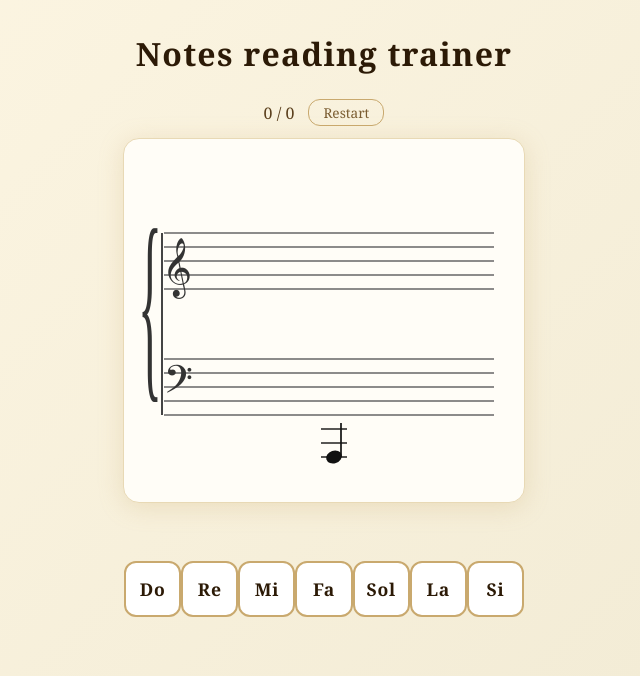
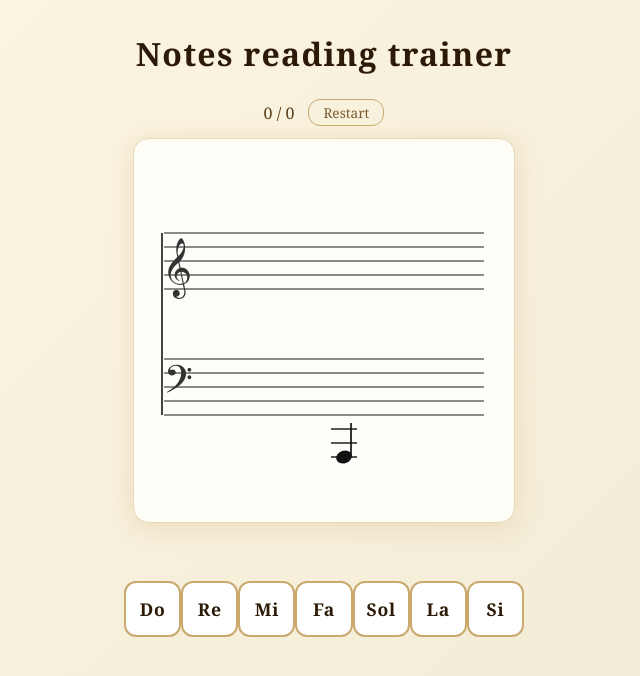
Before and after one commit to franCbisc/notes-trainer, a React (Vite) app: page / in a window 1280 px wide. Shown: the top 676 px of the page, without its empty margins (316-956 px from the left). Built offline with nearby package versions, Linux system fonts and the light colour scheme; a web font is replaced by a local one.

Commit message:
removed Brace, minor style fixes

```diff
--- a/src/features/noteReader/components/BassClef.tsx
+++ b/src/features/noteReader/components/BassClef.tsx
@@ -4,7 +4,7 @@
 
 import React, { FC } from "react";
 import { BassClefProps } from "../types";
-import { LEFT_PADDING, COLORS } from "../constants";
+import { STAFF_PADDING, COLORS } from "../constants";
 
 export const BassClef: FC<BassClefProps> = ({ cy }) => {
     const textY = cy;
@@ -12,7 +12,7 @@ export const BassClef: FC<BassClefProps> = ({ cy }) => {
 
     return (
         <text
-            x={LEFT_PADDING + 15}
+            x={STAFF_PADDING + 15}
             y={textY}
             fontSize="35"
             fontFamily="'Noto Music', serif"
--- a/src/features/noteReader/components/Brace.tsx
+++ /dev/null
@@ -1,37 +0,0 @@
-/**
- * Brace component - renders the left curly brace connecting treble and bass staves
- */
-
-import React, { FC } from "react";
-import { BraceProps } from "../types";
-import { COLORS } from "../constants";
-
-export const Brace: FC<BraceProps> = ({ topY, botY }) => {
-    const height = botY - topY;
-    const x = 4; // padding from the left edge
-
-    const BASE_SIZE = 50; // round reference size
-    // scale in y dimension so the glyph's em-box matches our required height
-    const scaleY = height / BASE_SIZE * 1.15;
-
-    // We align the brace at the **top** of the staff; using a hanging baseline
-    // ensures the glyph's top sits exactly at the group origin. The vertical
-    // transform stretches it downward to reach botY.
-    return (
-        <g transform={`translate(${x},${topY}) scale(1,${scaleY})`}>            <text
-                x={0}
-                y={-2}
-                fontSize={BASE_SIZE}
-                fontFamily="serif"
-                fill={COLORS.stroke.brace}
-                textAnchor="start"
-                dominantBaseline="hanging"
-                style={{ userSelect: "none", pointerEvents: "none" }}
-            >
-                {'{'}
-            </text>
-        </g>
-    );
-};
-
-Brace.displayName = "Brace";
--- a/src/features/noteReader/components/GrandStaff.tsx
+++ b/src/features/noteReader/components/GrandStaff.tsx
@@ -1,16 +1,14 @@
 /**
  * GrandStaff component - assembles treble and bass staves with clefs and note
- * This is a pure presentation component that doesn't contain any quiz logic
  */
 
 import React, { FC } from "react";
 import { GrandStaffProps } from "../types";
 import { StaffLines } from "./StaffLines";
 import { NoteHead } from "./NoteHead";
-import { Brace } from "./Brace";
 import { TrebleClef } from "./TrebleClef";
 import { BassClef } from "./BassClef";
-import { SVG_WIDTH, STAFF_HEIGHT, TREBLE_CY, BASS_CY, HALF_SPACING, LEFT_PADDING } from "../constants";
+import { SVG_WIDTH, STAFF_HEIGHT, STAFF_PADDING, TREBLE_CY, BASS_CY, HALF_SPACING } from "../constants";
 
 export const GrandStaff: FC<GrandStaffProps> = ({ current, answered, correct }) => {
     const topY = TREBLE_CY - 4 * HALF_SPACING;
@@ -22,11 +20,9 @@ export const GrandStaff: FC<GrandStaffProps> = ({ current, answered, correct })
             height={STAFF_HEIGHT}
             viewBox={`0 0 ${SVG_WIDTH} ${STAFF_HEIGHT}`}
         >
-            {/* Brace connecting the two staves */}
-            <Brace topY={topY} botY={botY} />
 
             {/* Left vertical line connecting both staves */}
-            <line x1={LEFT_PADDING - 2} x2={LEFT_PADDING - 2} y1={topY} y2={botY} stroke="#444" strokeWidth="2" />
+            <line x1={STAFF_PADDING - 2} x2={STAFF_PADDING - 2} y1={topY} y2={botY} stroke="#444" strokeWidth="2" />
 
             {/* Staff lines for both clefs */}
             <StaffLines cy={TREBLE_CY} />
--- a/src/features/noteReader/components/StaffLines.tsx
+++ b/src/features/noteReader/components/StaffLines.tsx
@@ -4,7 +4,7 @@
 
 import React, { FC } from "react";
 import { StaffLinesProps } from "../types";
-import { HALF_SPACING, LEFT_PADDING, SVG_WIDTH, COLORS } from "../constants";
+import { HALF_SPACING, STAFF_PADDING, SVG_WIDTH, COLORS } from "../constants";
 
 export const StaffLines: FC<StaffLinesProps> = ({ cy }) => {
     return (
@@ -14,8 +14,8 @@ export const StaffLines: FC<StaffLinesProps> = ({ cy }) => {
                 return (
                     <line
                         key={`staff-line-${step}`}
-                        x1={LEFT_PADDING}
-                        x2={SVG_WIDTH - 20}
+                        x1={STAFF_PADDING}
+                        x2={SVG_WIDTH - STAFF_PADDING}
                         y1={y}
                         y2={y}
                         stroke={COLORS.stroke.staff}
--- a/src/features/noteReader/components/TrebleClef.tsx
+++ b/src/features/noteReader/components/TrebleClef.tsx
@@ -4,7 +4,7 @@
 
 import React, { FC } from "react";
 import { TrebleClefProps } from "../types";
-import { LEFT_PADDING, HALF_SPACING, COLORS } from "../constants";
+import { STAFF_PADDING, HALF_SPACING, COLORS } from "../constants";
 
 export const TrebleClef: FC<TrebleClefProps> = ({ cy }) => {
     const textY = cy + 15;
@@ -12,7 +12,7 @@ export const TrebleClef: FC<TrebleClefProps> = ({ cy }) => {
 
     return (
         <text
-            x={LEFT_PADDING + 15}
+            x={STAFF_PADDING + 15}
             y={textY}
             fontSize="35"
             fontFamily="'Noto Music', serif"
--- a/src/features/noteReader/components/index.ts
+++ b/src/features/noteReader/components/index.ts
@@ -1,7 +1,6 @@
 export { GrandStaff } from "./GrandStaff";
 export { StaffLines } from "./StaffLines";
 export { NoteHead } from "./NoteHead";
-export { Brace } from "./Brace";
 export { TrebleClef } from "./TrebleClef";
 export { BassClef } from "./BassClef";
 export { AnswersButtons } from "./AnswersButtons";
--- a/src/features/noteReader/constants.ts
+++ b/src/features/noteReader/constants.ts
@@ -3,32 +3,24 @@
  */
 
 // ─── SVG Dimensions ───────────────────────────────────────────────────────────
-export const SVG_WIDTH = 380;
+export const SVG_WIDTH = 360;
 export const LINE_SPACING = 14;
 export const HALF_SPACING = LINE_SPACING / 2;
-// increase height to account for larger gap between staves; this value may be
-// adjusted further if assets (clefs, ledger lines) grow in size.
-export const STAFF_HEIGHT = 340;
-export const LEFT_PADDING = 30;
+export const STAFF_HEIGHT = 360;
+export const STAFF_PADDING = 20;
 
 // ─── Note Head Dimensions ─────────────────────────────────────────────────────
-// bumped up by 1px per design request
 export const NOTE_HEAD_RX = 8;
 export const NOTE_HEAD_RY = 6.2;
 export const NOTE_X = 200;
 
 // ─── Staff Positions ─────────────────────────────────────────────────────────
-// Treble staff: center (terza linea = Si4) a y=90
-// Bass staff:   center (terza linea = Fa3) a y=TREBLE_CY + STAFF_GAP
 export const TREBLE_CY = 110;
 
-// Number of half-spacings between the two staff centers. 12 was originally
-// chosen which left only one "imaginary" line between them (C/Do sitting on
-// the shared space).  To visually separate the clefs we now use 18 half-
-// spacings which corresponds to three full imaginary lines between the staves.
-// Changing this constant only affects layout; the note-step logic continues to
-// work exactly the same because each staff still computes positions relative
-// to its own center `cy`.
+// To visually separate the clefs we now use 18 half-spacings which corresponds
+// to three full imaginary lines between the staves. Changing this constant only
+// affects layout; the note-step logic continues to work exactly the same because
+// each staff still computes positions relative to its own center `cy`.
 const STAFF_GAP = 18 * HALF_SPACING;
 export const BASS_CY = TREBLE_CY + STAFF_GAP;
 
@@ -36,11 +28,7 @@ export const BASS_CY = TREBLE_CY + STAFF_GAP;
 export const NOTE_NAMES = ["Do", "Re", "Mi", "Fa", "Sol", "La", "Si"] as const;
 
 // ─── Treble Clef Notes ───────────────────────────────────────────────────────
-// step = diatonic position from the central line of the staff
-// Lines: -4, -2, 0, +2, +4
-// Spaces: -3, -1, +1, +3
 export const TREBLE_NOTES = [
-    // three ledger lines below: steps -10, -8, -6
     { step: -10, name: "Fa" },  // third ledger below
     { step: -9, name: "Sol" },
     { step: -8, name: "La" },  // second ledger below
@@ -68,7 +56,6 @@ export const TREBLE_NOTES = [
 
 // ─── Bass Clef Notes ──────────────────────────────────────────────────────────
 export const BASS_NOTES = [
-    // three ledger lines below
     { step: -10, name: "La" },  // third ledger below
     { step: -9, name: "Si" },
     { step: -8, name: "Do" },  // second ledger below
@@ -94,7 +81,6 @@ export const BASS_NOTES = [
     { step: 10, name: "Sol" },  // third ledger above
 ] as const;
 
-// ─── Colors ──────────────────────────────────────────────────────────────────
 export const COLORS = {
     stroke: {
         staff: "#666",
```
